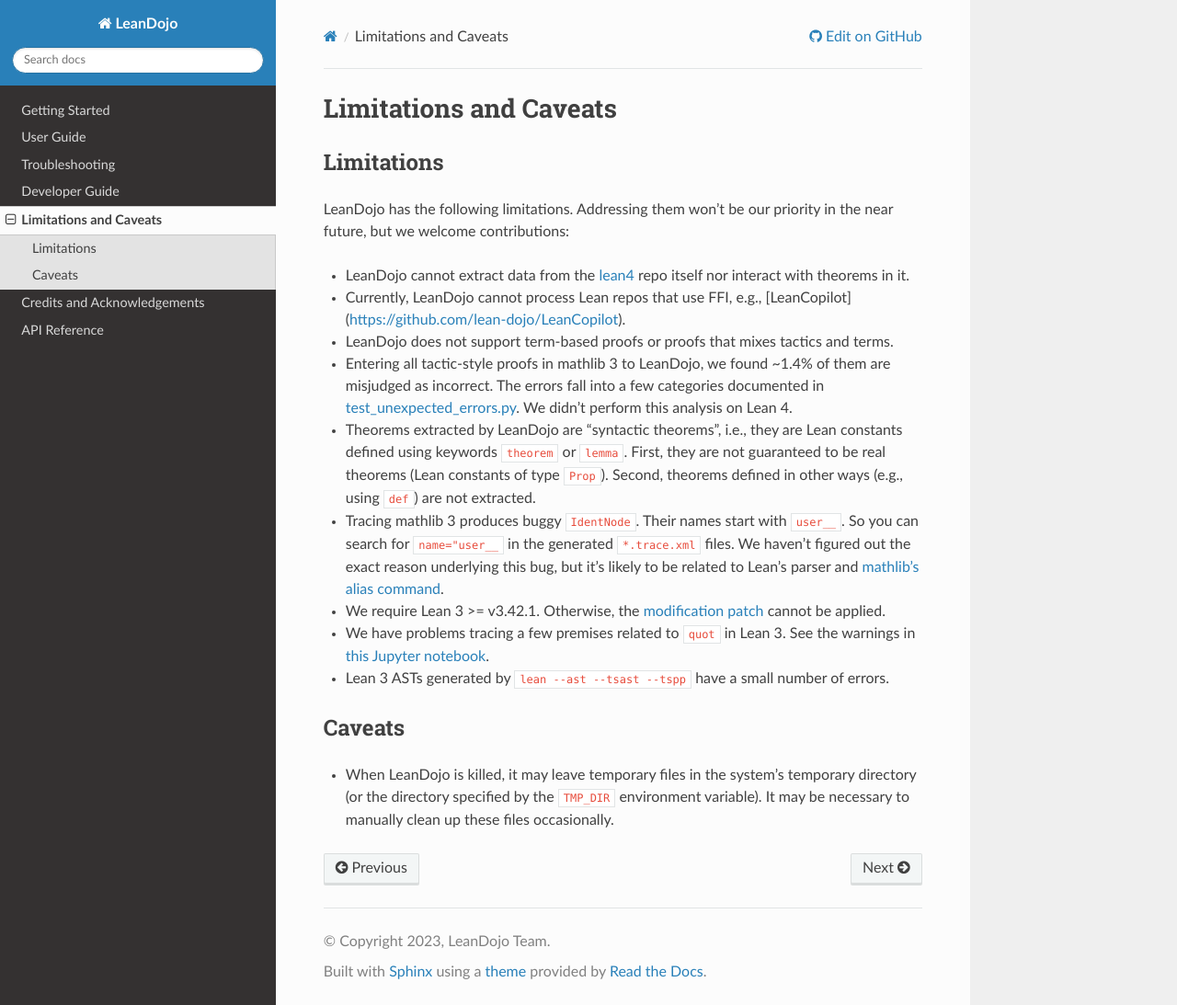
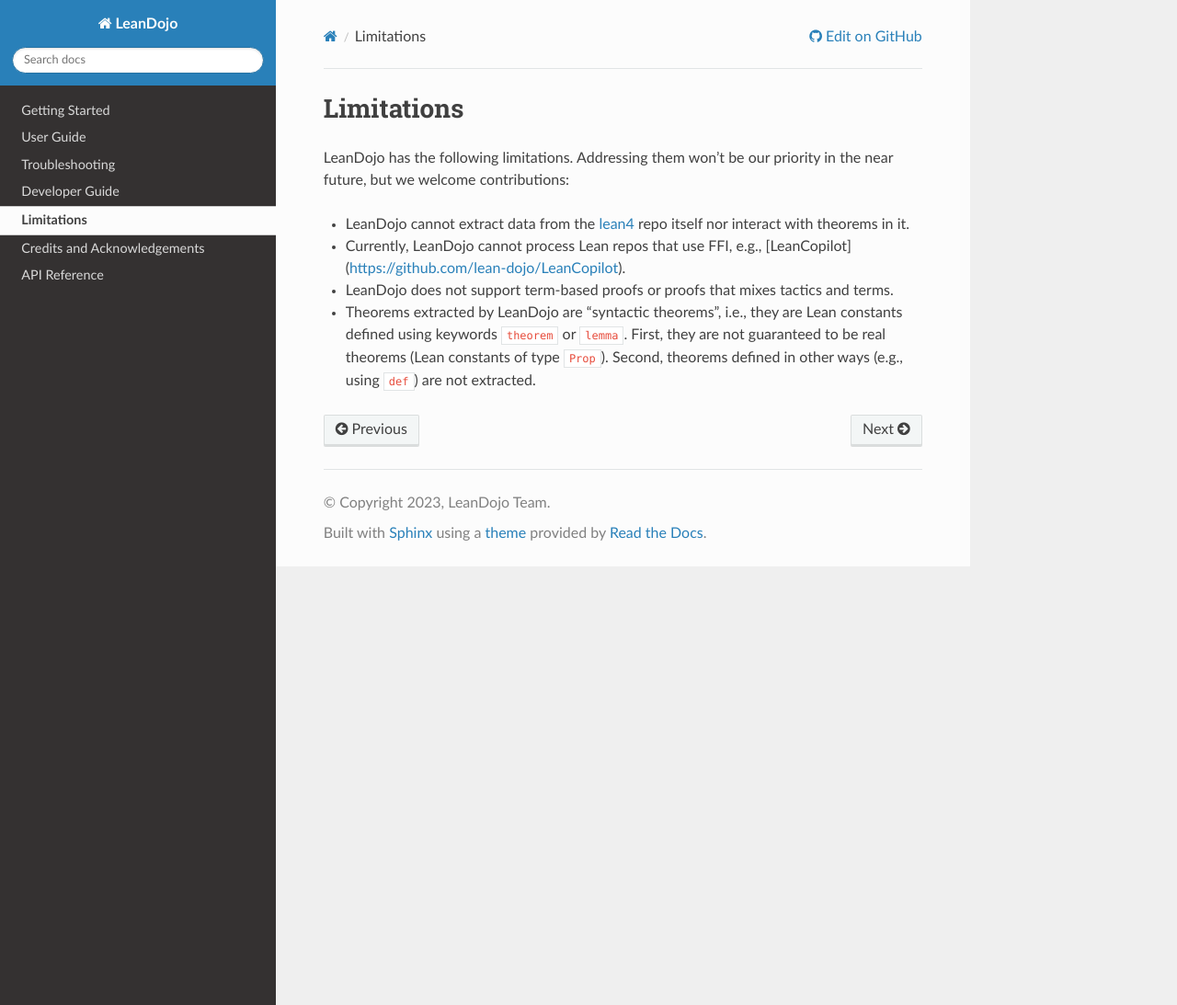
Before and after one commit to lean-dojo/LeanDojo, a Sphinx documentation site: the page built from docs/source/limitations.rst, in a window 1280 px wide and 1093 px high. Shown: the whole window at 92% size. Built offline with Sphinx 7.4.7 and the Read the Docs theme 2.0.0, drawn with Linux system fonts in a browser that asks for light colours.

Commit message:
update docs

```diff
--- a/docs/source/limitations.rst
+++ b/docs/source/limitations.rst
@@ -1,26 +1,11 @@
 .. _limitations:
 
-Limitations and Caveats
-=======================
-
-
 Limitations
-***********
+===========
 
 LeanDojo has the following limitations. Addressing them won't be our priority in the near future, but we welcome contributions:
 
 * LeanDojo cannot extract data from the `lean4 <https://github.com/leanprover/lean4>`_ repo itself nor interact with theorems in it.
 * Currently, LeanDojo cannot process Lean repos that use FFI, e.g., [LeanCopilot](https://github.com/lean-dojo/LeanCopilot).
 * LeanDojo does not support term-based proofs or proofs that mixes tactics and terms.
-* Entering all tactic-style proofs in mathlib 3 to LeanDojo, we found ~1.4% of them are misjudged as incorrect. The errors fall into a few categories documented in `test_unexpected_errors.py <https://github.com/lean-dojo/LeanDojo/blob/main/tests/interaction/test_unexpected_errors.py>`_. We didn't perform this analysis on Lean 4.
 * Theorems extracted by LeanDojo are "syntactic theorems", i.e., they are Lean constants defined using keywords :code:`theorem` or :code:`lemma`. First, they are not guaranteed to be real theorems (Lean constants of type :code:`Prop`). Second, theorems defined in other ways (e.g., using :code:`def`) are not extracted.
-* Tracing mathlib 3 produces buggy :code:`IdentNode`. Their names start with :code:`user__`. So you can search for :code:`name="user__` in the generated :file:`*.trace.xml` files. We haven't figured out the exact reason underlying this bug, but it's likely to be related to Lean's parser and `mathlib's alias command <https://leanprover-community.github.io/mathlib_docs/tactic/alias.html>`_.
-* We require Lean 3 >= v3.42.1. Otherwise, the `modification patch <https://github.com/lean-dojo/LeanDojo/blob/main/src/lean_dojo/data_extraction/0001-Modify-Lean-for-proof-recording.patch>`_ cannot be applied.
-* We have problems tracing a few premises related to :code:`quot` in Lean 3. See the warnings in `this Jupyter notebook <https://github.com/lean-dojo/LeanDojo/blob/main/scripts/generate-lean3-benchmark.ipynb>`_.
-* Lean 3 ASTs generated by :code:`lean --ast --tsast --tspp` have a small number of errors.
-
-
-Caveats
-*******
-
-* When LeanDojo is killed, it may leave temporary files in the system's temporary directory (or the directory specified by the :code:`TMP_DIR` environment variable). It may be necessary to manually clean up these files occasionally.
```
